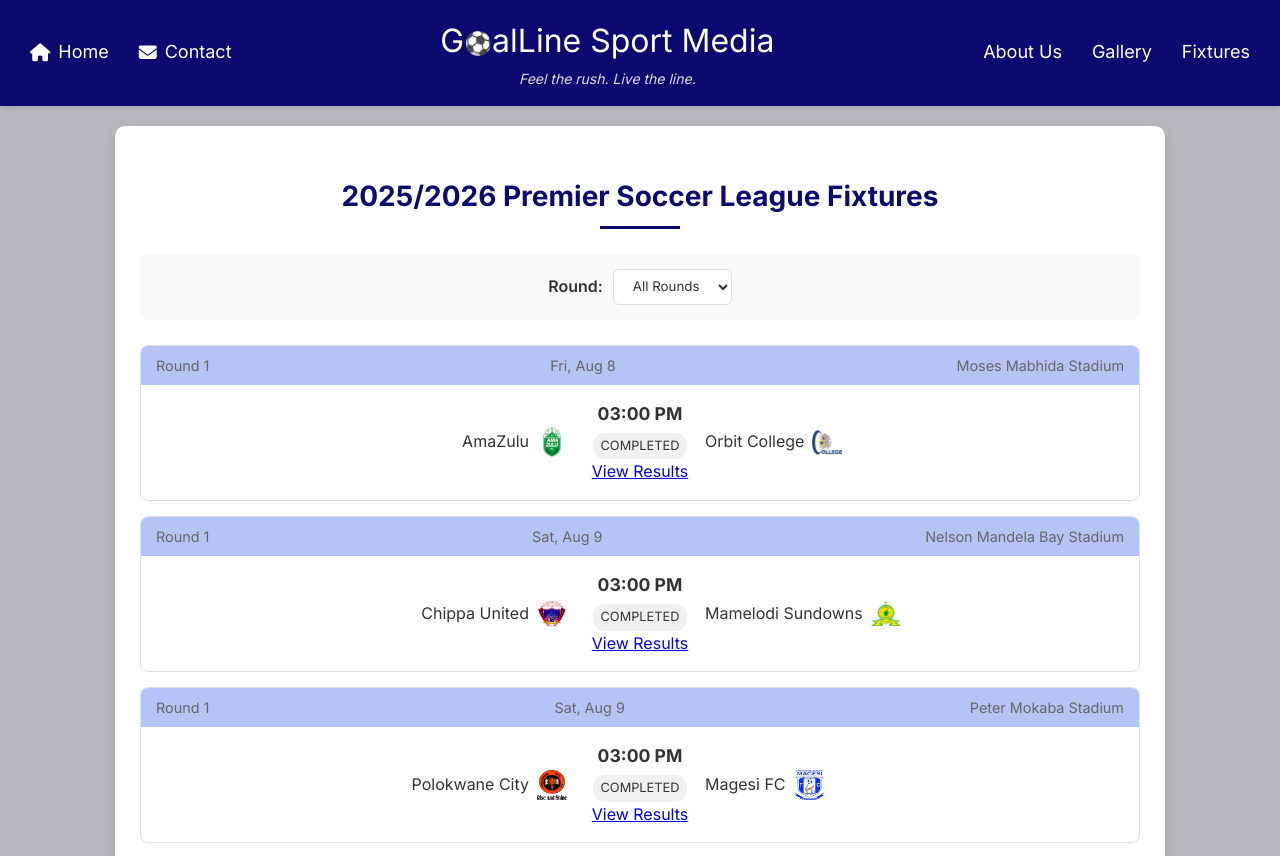
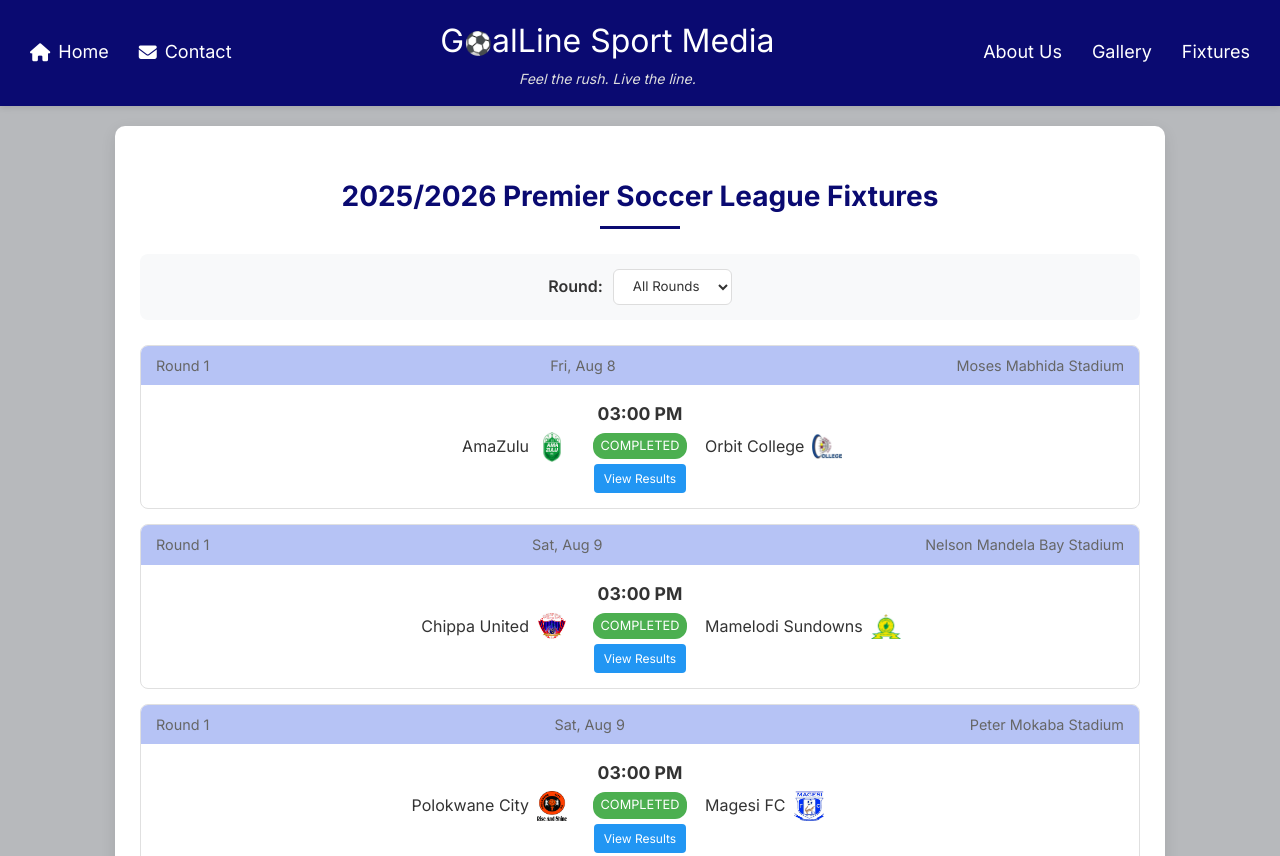
Before and after one commit to SibusisoBongani/GoalLine-Sport-Media, a plain HTML site: page fixtures.html in a window 1280 px wide. Shown: the top 856 px of the page. Drawn offline with Linux system fonts and the light colour scheme.

Commit message:
Update style.css

```diff
--- a/style.css
+++ b/style.css
@@ -663,18 +663,18 @@
   }
 }
 
-/* Ensure home team aligns to the right with logo first */
+
 .home-team {
   justify-content: flex-end;
   text-align: right;
-  flex-direction: row; /* Logo then name */
+  flex-direction: row;
 }
 
-/* Ensure away team aligns to the left with name first */
+
 .away-team {
   justify-content: flex-start;
   text-align: left;
-  flex-direction: row; /* Name then logo */
+  flex-direction: row;
 }
 
 /* Logo spacing */
@@ -684,3 +684,25 @@
   height: 30px;
   object-fit: contain;
 }
+
+.match-status.completed {
+      background-color: #4CAF50;
+      color: white;
+    }
+
+    .view-results-btn {
+      background-color: #2196F3;
+      color: white;
+      border: none;
+      padding: 5px 10px;
+      border-radius: 4px;
+      cursor: pointer;
+      font-size: 12px;
+      margin-top: 5px;
+      text-decoration: none;
+      display: inline-block;
+    }
+
+    .view-results-btn:hover {
+      background-color: #0b7dda;
+    }
```
